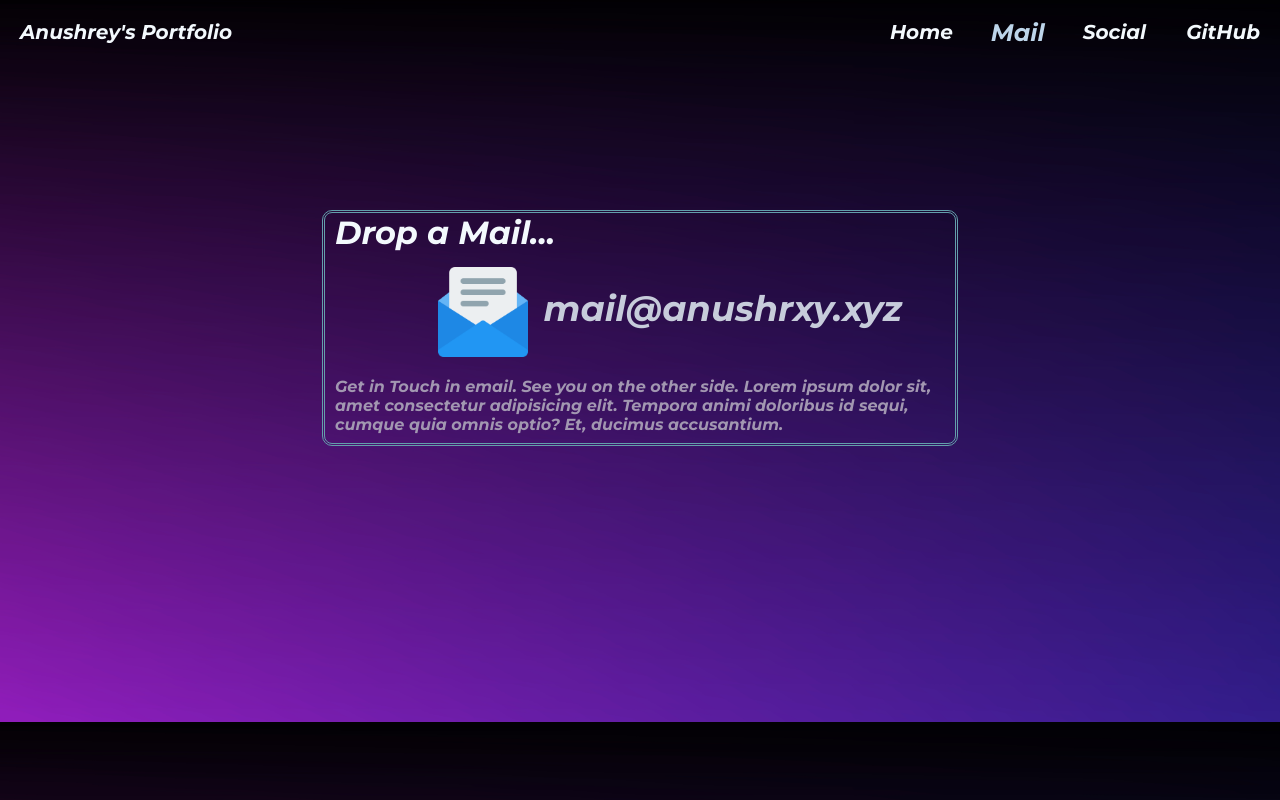
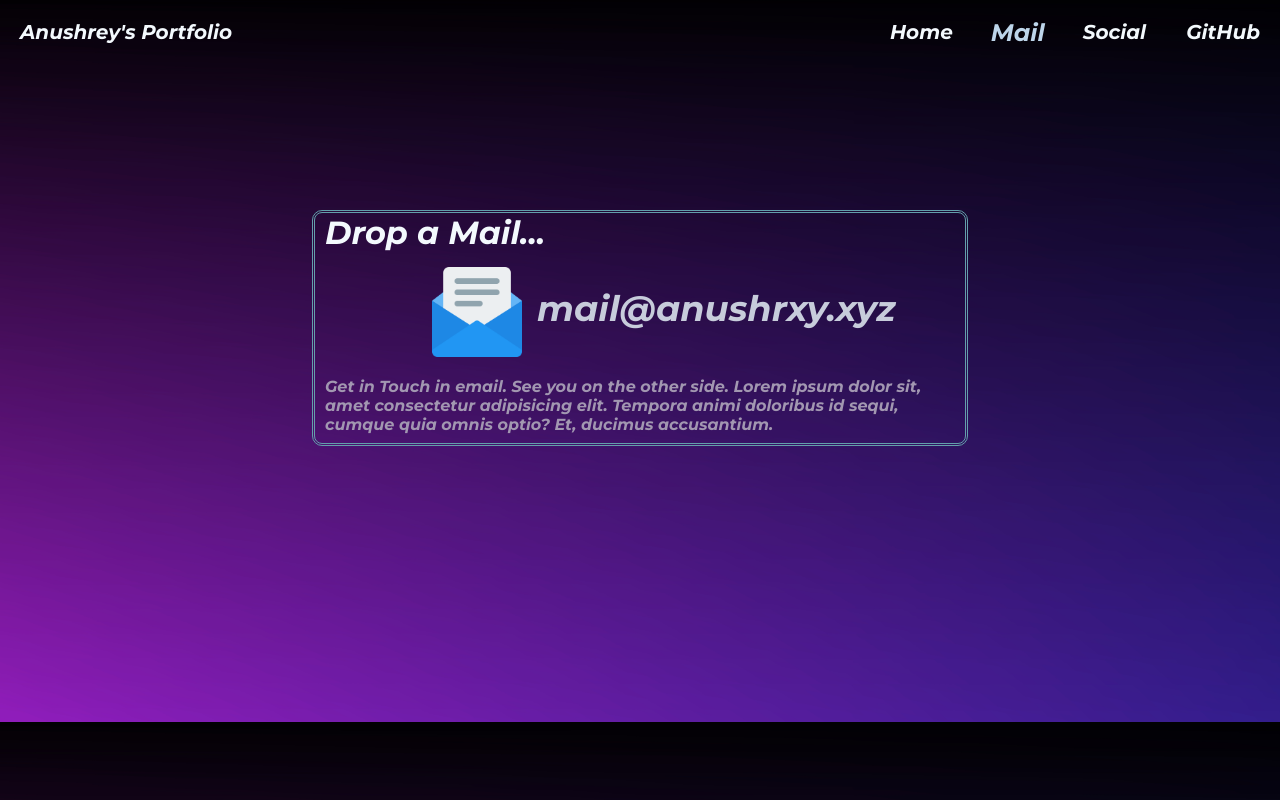
Before and after one commit to anushrxy/portfolio.github.io, a plain HTML site: page Mail.html in a window 1280 px wide. Drawn offline with Linux system fonts and the light colour scheme.

Commit message:
Update Mail.html

```diff
--- a/Mail.html
+++ b/Mail.html
@@ -81,7 +81,7 @@
             margin-top: 150px;
             justify-content: center;
             clear: both;
-            width: 630px;
+            width: 650px;
             height: 230px;
             /* font-size: 2rem; */
             border: 3px #639FAB;
```
